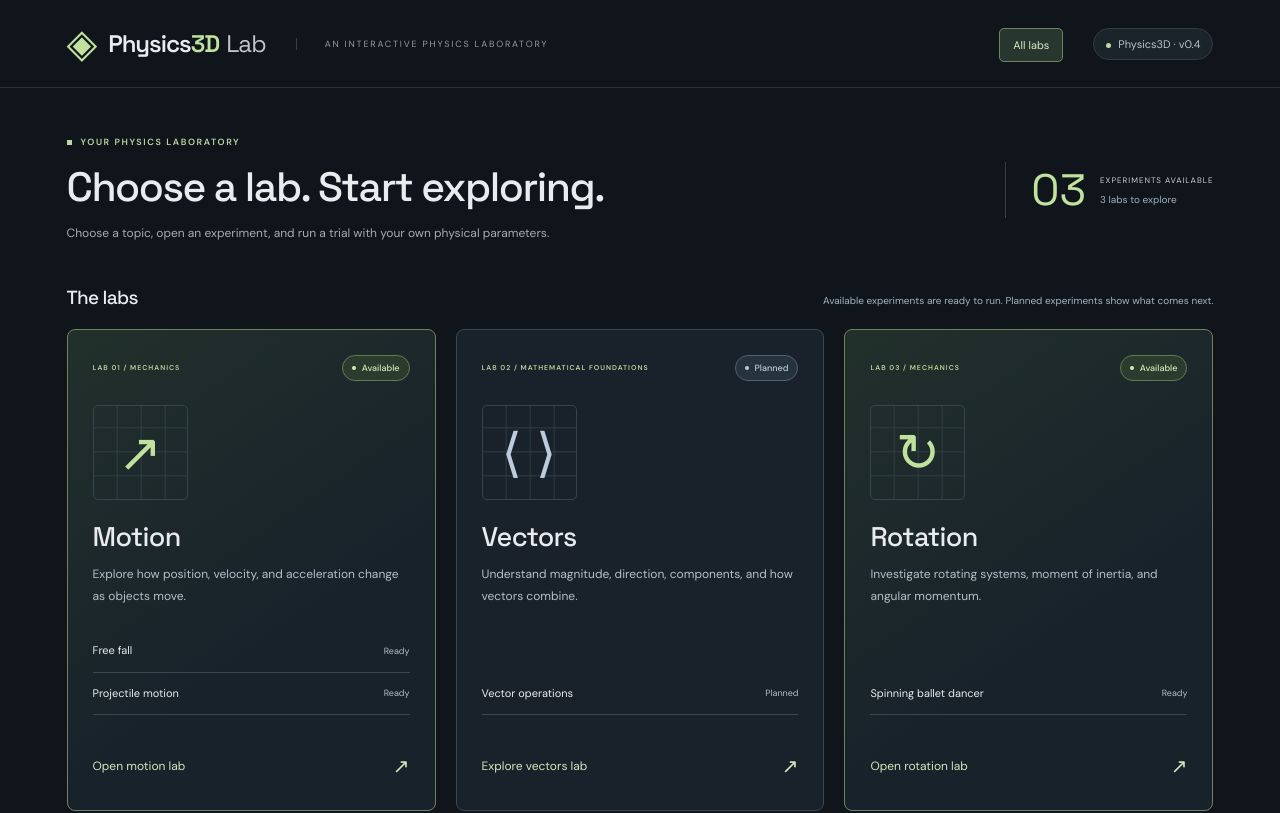
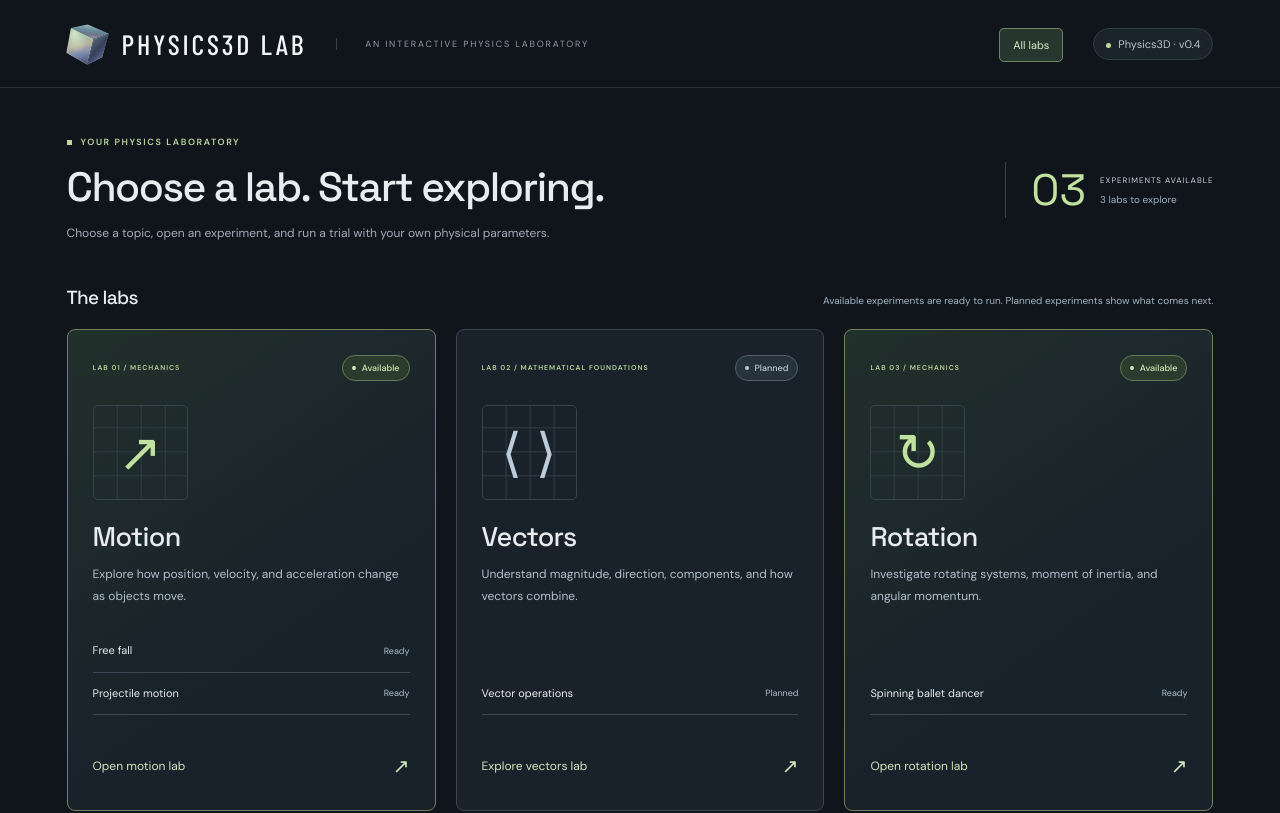
Before and after one commit to PhyoThihaOo32/physics3d-lab, a React (Vite) app: page / in a window 1280 px wide. Shown: the top 813 px of the page. Built offline with nearby package versions, Linux system fonts and the light colour scheme.

Commit message:
Refresh Physics3D Lab logo with a prism cube

```diff
--- a/src/app/layout/AppShell.tsx
+++ b/src/app/layout/AppShell.tsx
@@ -23,12 +23,11 @@ export function AppShell({
       <header className="site-header">
         <a className="brand" href="#/labs" aria-label="Physics3D Lab home">
           <span className="brand-mark" aria-hidden="true">
-            ◈
+            <span className="brand-cube">
+              <span className="brand-cube-front" />
+            </span>
           </span>
-          <span>
-            Physics<span className="brand-3d">3D</span>
-            <span className="brand-lab">Lab</span>
-          </span>
+          <span>Physics3D Lab</span>
         </a>
         <div className="header-context">AN INTERACTIVE PHYSICS LABORATORY</div>
         <nav aria-label="Main navigation">
--- a/src/app/styles.css
+++ b/src/app/styles.css
@@ -1,4 +1,4 @@
-@import url('https://fonts.googleapis.com/css2?family=DM+Sans:wght@400;450;500;550;600;650;700&family=Space+Grotesk:wght@400;500;600;700&display=swap');
+@import url('https://fonts.googleapis.com/css2?family=Barlow+Condensed:wght@500&family=DM+Sans:wght@400;450;500;550;600;650;700&family=Space+Grotesk:wght@400;500;600;700&display=swap');
 
 :root {
   font-family: 'DM Sans', sans-serif;
@@ -62,24 +62,74 @@ canvas:focus-visible {
 .brand {
   display: flex;
   align-items: center;
-  gap: 12px;
-  font-family: 'Space Grotesk', sans-serif;
-  font-size: 24px;
-  font-weight: 600;
-  letter-spacing: -1px;
+  gap: 13px;
+  color: #f3f5f6;
+  font-family: 'Barlow Condensed', 'Arial Narrow', sans-serif;
+  font-size: 28px;
+  font-weight: 500;
+  line-height: 1;
+  letter-spacing: 0.1em;
+  text-transform: uppercase;
+  white-space: nowrap;
 }
 .brand-mark {
-  font-size: 40px;
-  color: #c1e29e;
-  line-height: 1;
+  --cube-size: 27px;
+  display: grid;
+  flex: none;
+  width: 42px;
+  height: 44px;
+  place-items: center;
+  perspective: 180px;
 }
-.brand-3d {
-  color: #c1e29e;
+.brand-cube {
+  position: relative;
+  width: var(--cube-size);
+  height: var(--cube-size);
+  transform: rotateZ(13deg) rotateX(-23deg) rotateY(-32deg);
+  transform-style: preserve-3d;
 }
-.brand-lab {
-  margin-left: 7px;
-  font-weight: 400;
-  color: #c1c7cf;
+.brand-cube-front,
+.brand-cube::before,
+.brand-cube::after {
+  position: absolute;
+  inset: 0;
+  box-shadow: inset 0 0 0 1px #ffffff24;
+  backface-visibility: hidden;
+}
+.brand-cube-front {
+  background:
+    radial-gradient(ellipse at 20% 15%, #d8e9c6 0%, transparent 55%),
+    linear-gradient(
+      145deg,
+      #749395 10%,
+      #9cb5aa 30%,
+      #bbb29b 48%,
+      #798db0 69%,
+      #535878 91%
+    );
+  transform: translateZ(calc(var(--cube-size) / 2));
+}
+.brand-cube::before {
+  content: '';
+  background: linear-gradient(
+    128deg,
+    #9eb5bb,
+    #648d99 45%,
+    #6f738b 75%,
+    #a499a4
+  );
+  transform: rotateX(90deg) translateZ(calc(var(--cube-size) / 2));
+}
+.brand-cube::after {
+  content: '';
+  background: linear-gradient(
+    151deg,
+    #4c6575,
+    #393e59 49%,
+    #485579 76%,
+    #65677d
+  );
+  transform: rotateY(90deg) translateZ(calc(var(--cube-size) / 2));
 }
 .header-context {
   font-size: 9px;
@@ -632,10 +682,14 @@ footer > span:first-child {
     padding: 0 20px;
   }
   .brand {
-    font-size: 21px;
+    gap: 10px;
+    font-size: 23px;
+    letter-spacing: 0.075em;
   }
   .brand-mark {
-    font-size: 33px;
+    --cube-size: 22px;
+    width: 35px;
+    height: 38px;
   }
   .version {
     font-size: 9px;
```
